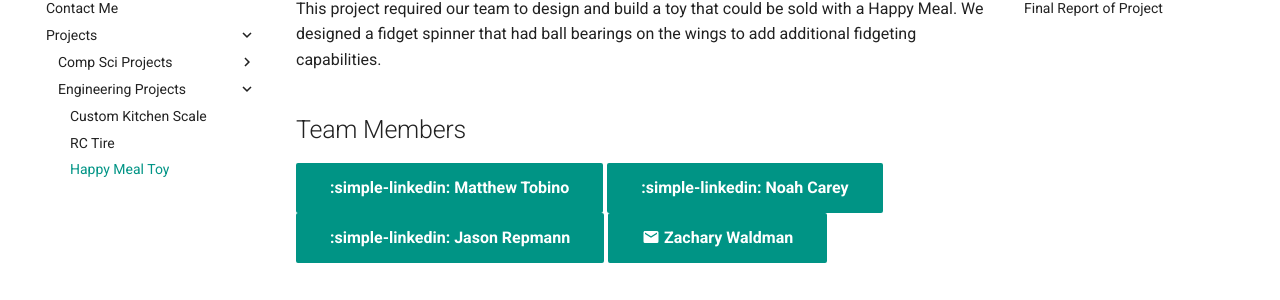
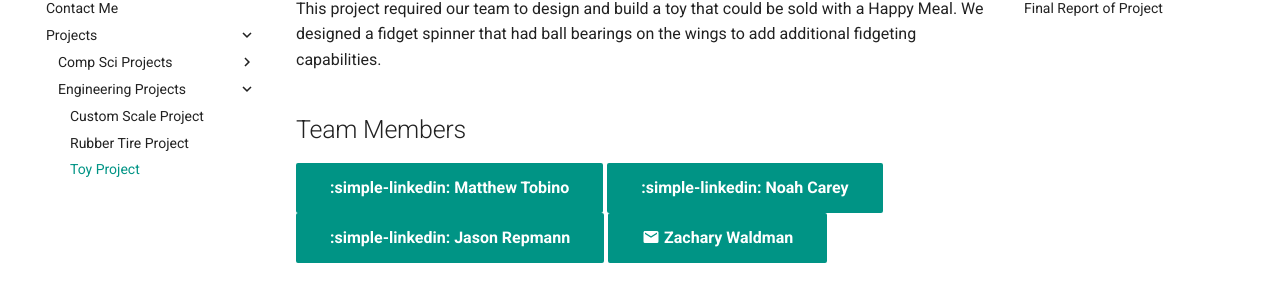
Before and after one commit to mtobino/Personal-Website, an MkDocs documentation site: the page built from docs/Projects/Engineering Projects/ToyProject.md, in a window 1280 px wide. Shown: the part 184-484 px from the top of the page. Built offline with MkDocs 1.6.1 and Material for MkDocs 9.7.7, drawn with Linux system fonts in a browser that asks for light colours; old or Windows-style settings are respelled for this version of MkDocs; some of the changed lines change nothing that is shown.

Commit message:
getting rid of nav to hopefully fix the problem

```diff
--- a/mkdocs.yml
+++ b/mkdocs.yml
@@ -47,23 +47,6 @@ markdown_extensions:
         custom_icons:
           - overrides/.icons
 
-nav:
-  - 'index.md'
-  - About Me: 'About Me\index.md'
-  - Contact Me: 'Contact Me\index.md'
-  - Projects:
-    - 'Projects\index.md'
-    - Comp Sci Projects:
-      - Brute Force Solving: 'Projects\Comp Sci Projects\BruteForcePage.md'
-      - Call Center Simulation: 'Projects\Comp Sci Projects\CallCenterProject.md'
-      - Sudoku Solver: 'Projects\Comp Sci Projects\SudokuSolverPage.md'
-      - Video Game: 'Projects\Comp Sci Projects\VideoGameProject.md'
-      - Small Skills Demo: 'Projects\Comp Sci Projects\ECProject.md'
-    - Engineering Projects:
-      - Custom Kitchen Scale: 'Projects\Engineering Projects\ScaleProject.md'
-      - RC Tire: 'Projects\Engineering Projects\TireProject.md'
-      - Happy Meal Toy: 'Projects\Engineering Projects\ToyProject.md'
-
 extra:
   social:
     - icon: fontawesome/brands/github-alt
```
